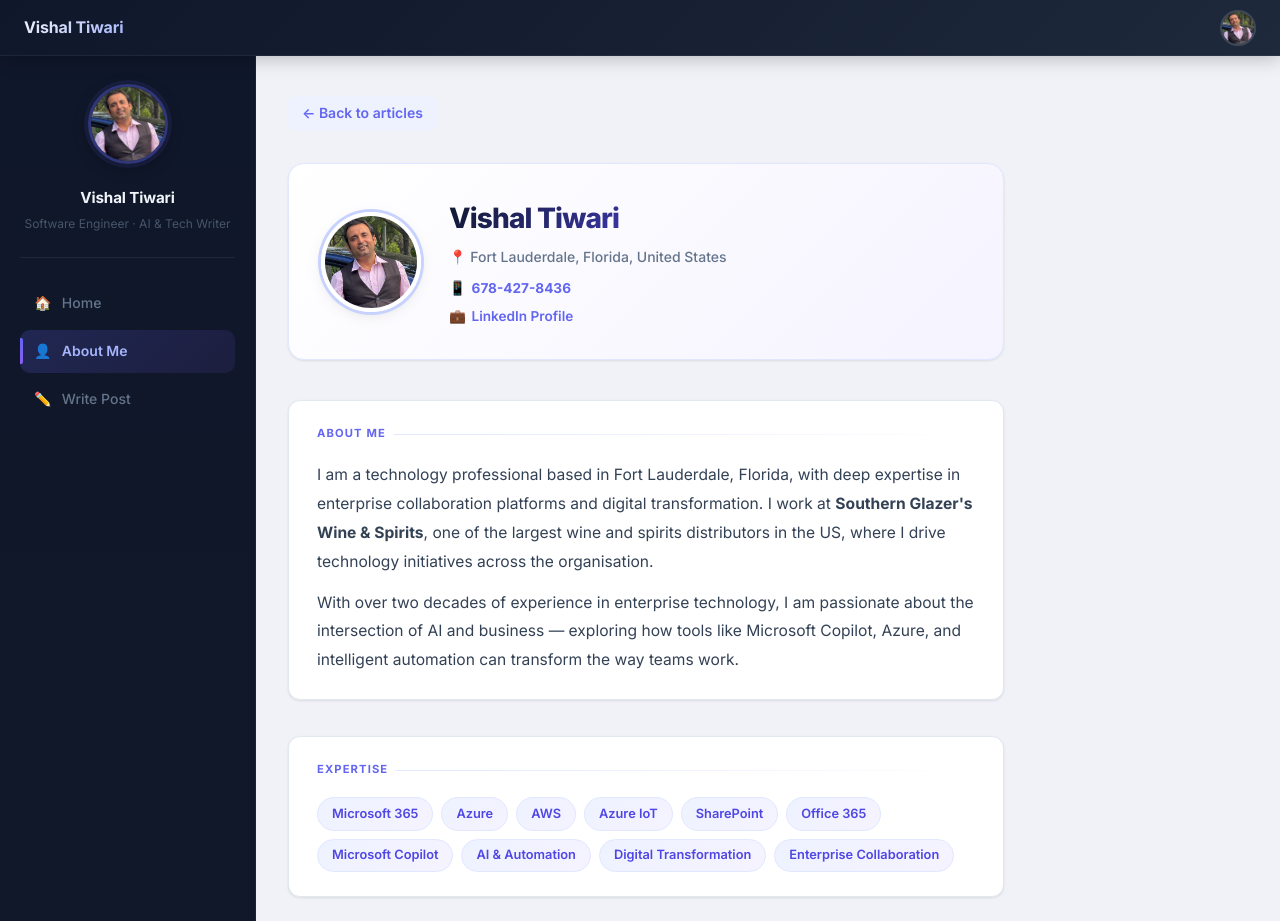
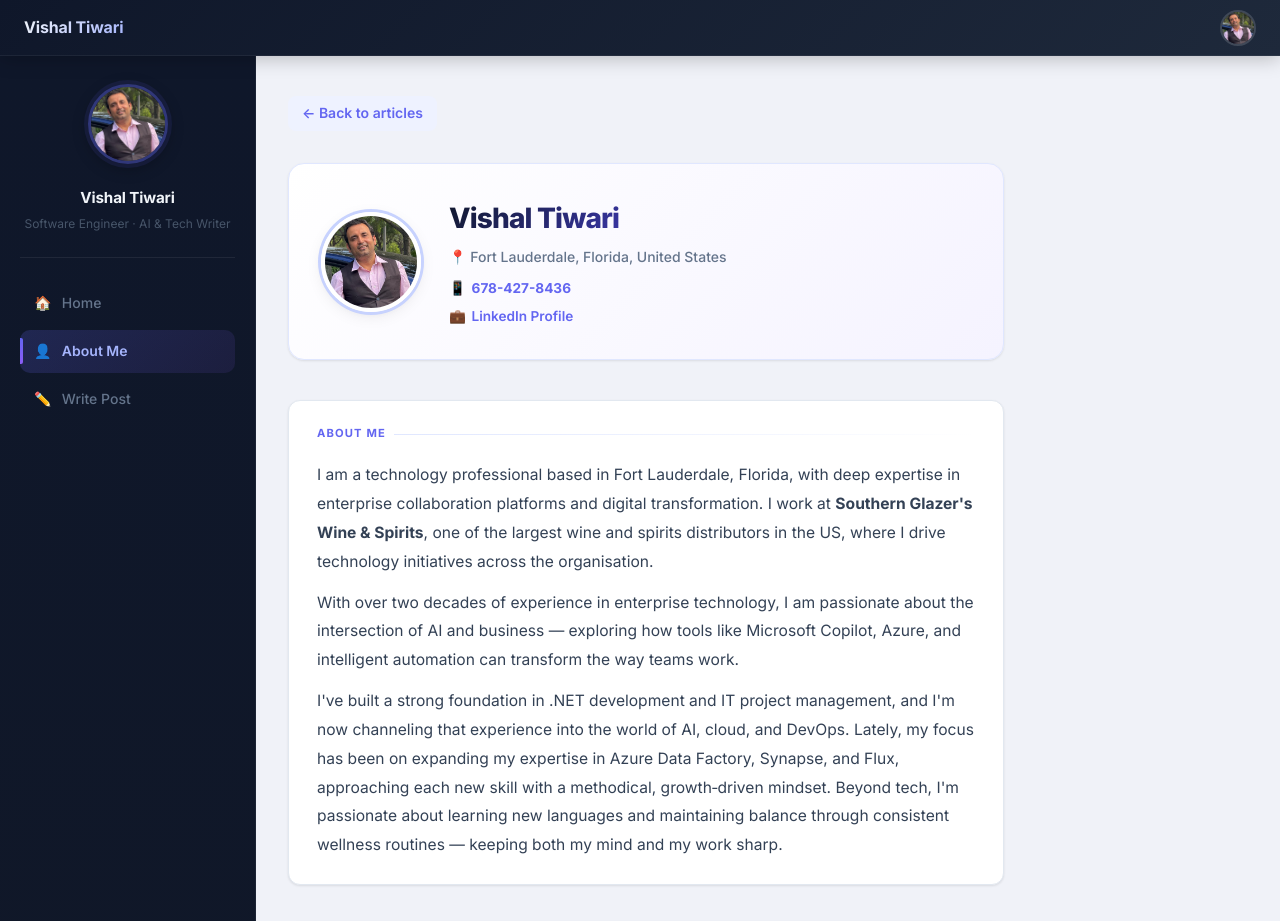
Before and after one commit to BADKPS28/vishaltiwari, a React (Vite) app in the folder frontend/: page /about in a window 1280 px wide. Shown: the top 921 px of the page. Built offline with nearby package versions, Linux system fonts and the light colour scheme; no server answers.

Commit message:
feat: expand About Me bio with .NET, Azure, and wellness content

```diff
--- a/frontend/src/pages/About.tsx
+++ b/frontend/src/pages/About.tsx
@@ -42,6 +42,14 @@
           With over two decades of experience in enterprise technology, I am passionate about the
           intersection of AI and business — exploring how tools like Microsoft Copilot, Azure, and
           intelligent automation can transform the way teams work.
+        </p>
+        <p>
+          I've built a strong foundation in .NET development and IT project management, and I'm now
+          channeling that experience into the world of AI, cloud, and DevOps. Lately, my focus has
+          been on expanding my expertise in Azure Data Factory, Synapse, and Flux, approaching each
+          new skill with a methodical, growth‑driven mindset. Beyond tech, I'm passionate about
+          learning new languages and maintaining balance through consistent wellness routines —
+          keeping both my mind and my work sharp.
         </p>
       </section>
 
```
